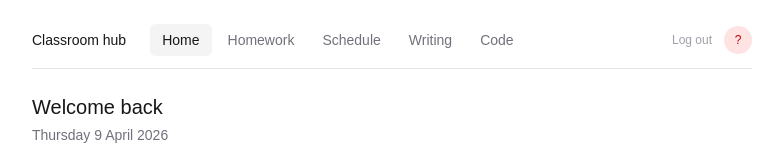
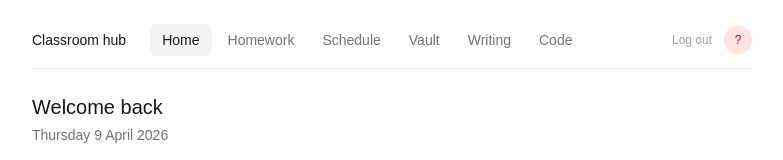
Before and after one commit to 7qffza5d/Project-Hephaestus, a Next.js app: page / in a window 1280 px wide. Shown: the top 160 px of the page, without its empty margins (248-1031 px from the left). Built offline with nearby package versions, Linux system fonts and the light colour scheme; no server answers.

Commit message:
added vault in topbar

```diff
--- a/app/components/Topbar.tsx
+++ b/app/components/Topbar.tsx
@@ -8,6 +8,7 @@ const navLinks = [
   { label: 'Home',     href: '/' },
   { label: 'Homework', href: '/homework' },
   { label: 'Schedule', href: '/schedule' },
+  { label: 'Vault',    href: '/vault' },
   { label: 'Writing',  href: '/writing' },
   { label: 'Code',     href: '/code' },
 ]
```
